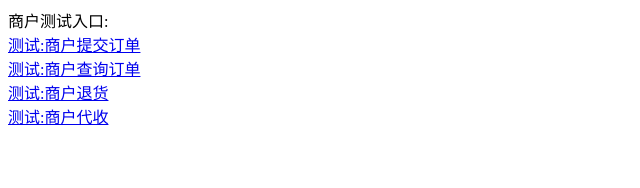
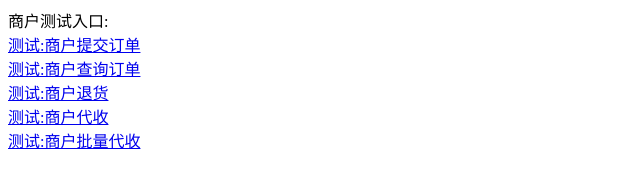
Before and after one commit to no-trace-of-time/pg_web, a plain HTML site: page priv/site/index.html in a window 1280 px wide. Shown: the whole page, without its empty margins (0-640 px from the left). Drawn offline with Linux system fonts and the light colour scheme.

Commit message:
add batch_collect simu page ok, fileContent defalte+base64

```diff
--- a/priv/site/index.html
+++ b/priv/site/index.html
@@ -9,5 +9,6 @@
 <a href="/pg/simu_mcht_query">测试:商户查询订单</a><br>
 <a href="/pg/simu_mcht_refund">测试:商户退货</a><br>
 <a href="/pg/simu_mcht_collect">测试:商户代收</a><br>
+<a href="/pg/simu_mcht_batch_collect">测试:商户批量代收</a><br>
 </body>
 </html>
```
Also changed, not shown: 6 other files.
